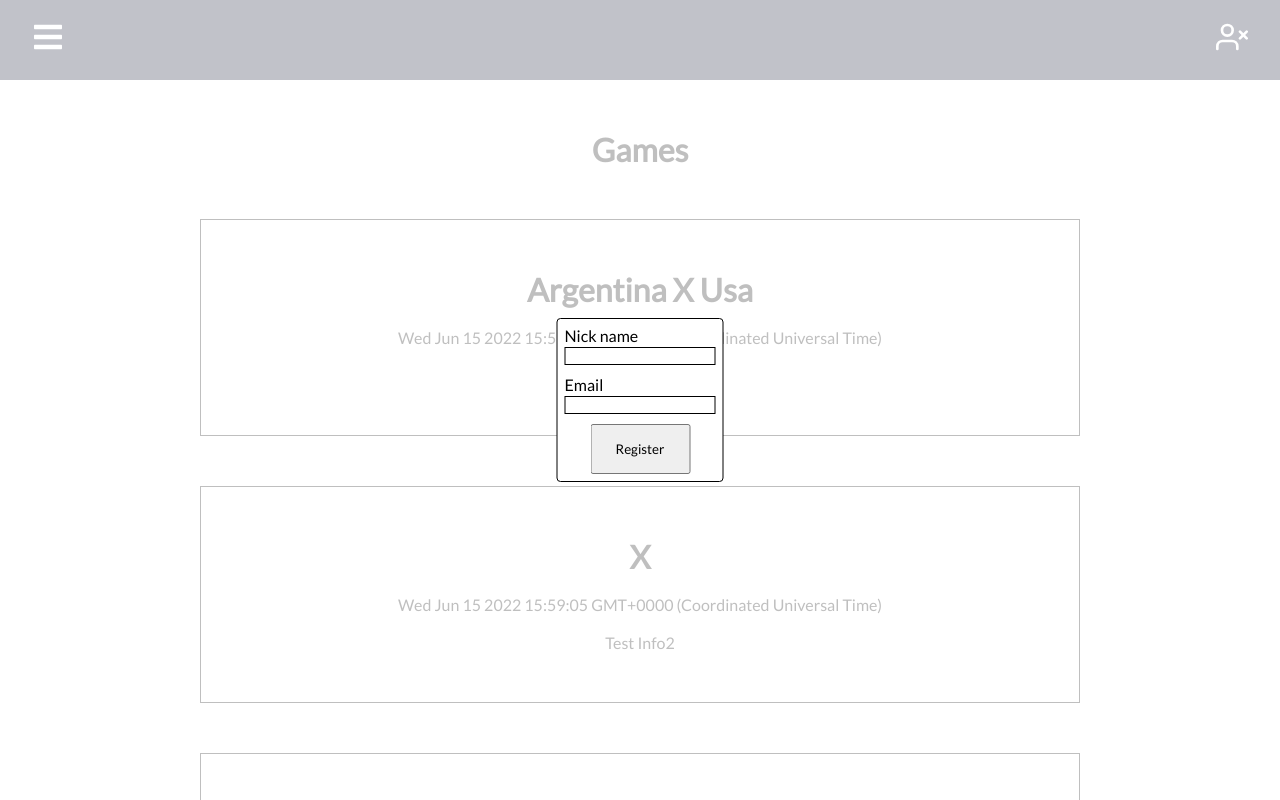
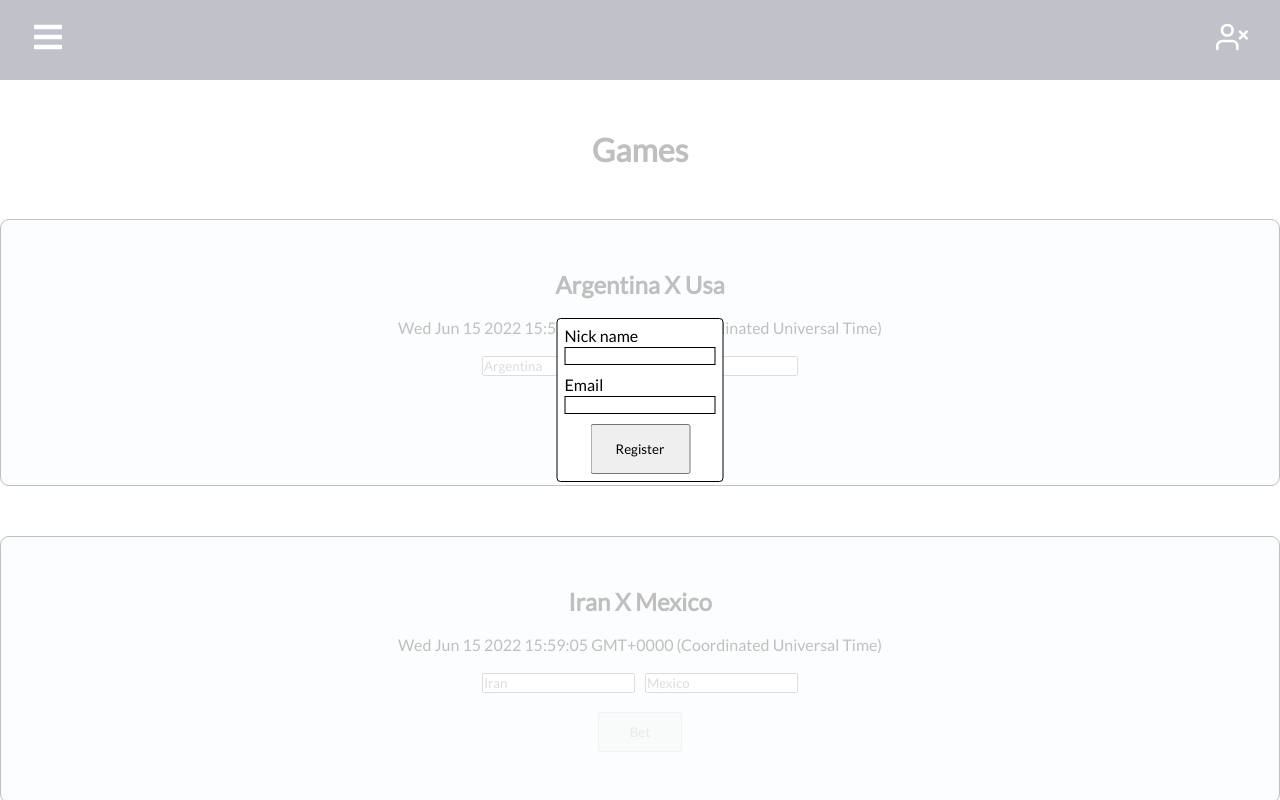
Before and after one commit to AlonBrand/wc2022, a React (Create React App) app in the folder wc2022/: page /games in a window 1280 px wide. Shown: the top 800 px of the page. Built offline with nearby package versions, Linux system fonts and the light colour scheme.

Commit message:
update GameTab.jsx

```diff
--- a/wc2022/src/components/GameTab.css
+++ b/wc2022/src/components/GameTab.css
@@ -2,5 +2,21 @@
     padding: 50px;
     border: 1px solid black;
     display: block;
-    margin: 50px 200px 50px 200px;
+    margin: 50px auto 50px auto;
+    background-color: #f4f8fc;
+    border-radius: 9px;
 }
+
+.bet-line {
+    display: flex;
+    align-items: center;
+    justify-content: center;
+}
+
+#left-bet {
+    margin-right: 10px;
+}
+
+#bet-button {
+    padding: 10px 30px 10px 30px;
+}
--- a/wc2022/src/components/GameTab.jsx
+++ b/wc2022/src/components/GameTab.jsx
@@ -1,20 +1,44 @@
+import { useState } from "react";
 import "./GameTab.css";
 
-export const GameTab = ({ teamA, teamB, date, info }) => {
-    const betOnGame = ({ teamA, teamB, date, info }) => {
+export const GameTab = ({ id, teamA, teamB, date, info }) => {
+    const [scoreA, setScoreA] = useState();
+    const [scoreB, setScoreB] = useState();
+
+    const betOnGame = ({ teamA, teamB}) => {
+        // const scoreA = document.getElementById("left-bet")?.value;
+        // const scoreB = document.getElementById("right-bet")?.value;
         console.log(teamA)
         console.log(teamB)
-        console.log(date)
-        console.log(info)
+        console.log(scoreA)
+        console.log(scoreB)
+    }
+
+    const validateInput = () => {
+        if(scoreA === undefined || scoreB === undefined || scoreA < 0 || scoreB < 0) return true;
+        return false;
     }
 
     return (
-        <div className="game-tab-container" onClick={(e)=>betOnGame({ teamA, teamB, date, info })}>
-            <h1>{teamA} X {teamB}</h1>
+        <div className="game-tab-container" >
+            <h2>{teamA} X {teamB}</h2>
             <br></br>
             <p>{date}</p>
+            {
+                info !== undefined &&
+                <br></br> &&
+                <p>{info}</p>
+
+            }
             <br></br>
-            <p>{info}</p>
+            <form onSubmit={(e) => {e.preventDefault(); betOnGame({teamA, teamB})}}>
+                <div className="bet-line">
+                    <input id="left-bet" type="number" placeholder={teamA} onChange={(e)=>setScoreA(e.target.value)}></input>
+                    <input id="right-bet" type="number" placeholder={teamB} onChange={(e)=>setScoreB(e.target.value)}></input>
+                </div>
+                <br></br>
+                <input id="bet-button" type="submit" value={'Bet'} disabled={validateInput()}></input>
+            </form>
         </div>
     )
 }
--- a/wc2022/src/pages/Games.js
+++ b/wc2022/src/pages/Games.js
@@ -9,25 +9,26 @@ function Games() {
       teamA: "Argentina",
       teamB: "Usa",
       date: Date(),
-      info: "Test Info1"
+      // info: "Test Info1"
     },
     {
       id: 2,
-      teams: "Argentina - Usa",
+      teamA: "Iran",
+      teamB: "Mexico",
       date: Date(),
-      info: "Test Info2"
+      // info: "Test Info1"
     },
     {
       id: 3,
       teams: "Argentina - Usa",
       date: Date(),
-      info: "Test Info3"
+      // info: "Test Info3"
     },
     {
       id: 4,
       teams: "Argentina - Usa",
       date: Date(),
-      info: "Test Info4"
+      // info: "Test Info4"
     }
   ]
 
@@ -42,17 +43,6 @@ function Games() {
           })
         }
       </>
-      // <table className='table-games'>
-      //   <tbody>
-      //     <tr className='table-row-games'>
-      //       <th className='table-row-cell'>Game</th>
-      //       <th className='table-row-cell'>Teams</th>
-      //       <th className='table-row-cell'>Date</th>
-      //       <th className='table-row-cell'>Information</th>
-      //     </tr>
-      //
-      //   </tbody>
-      // </table>
     )
   }
 
```
